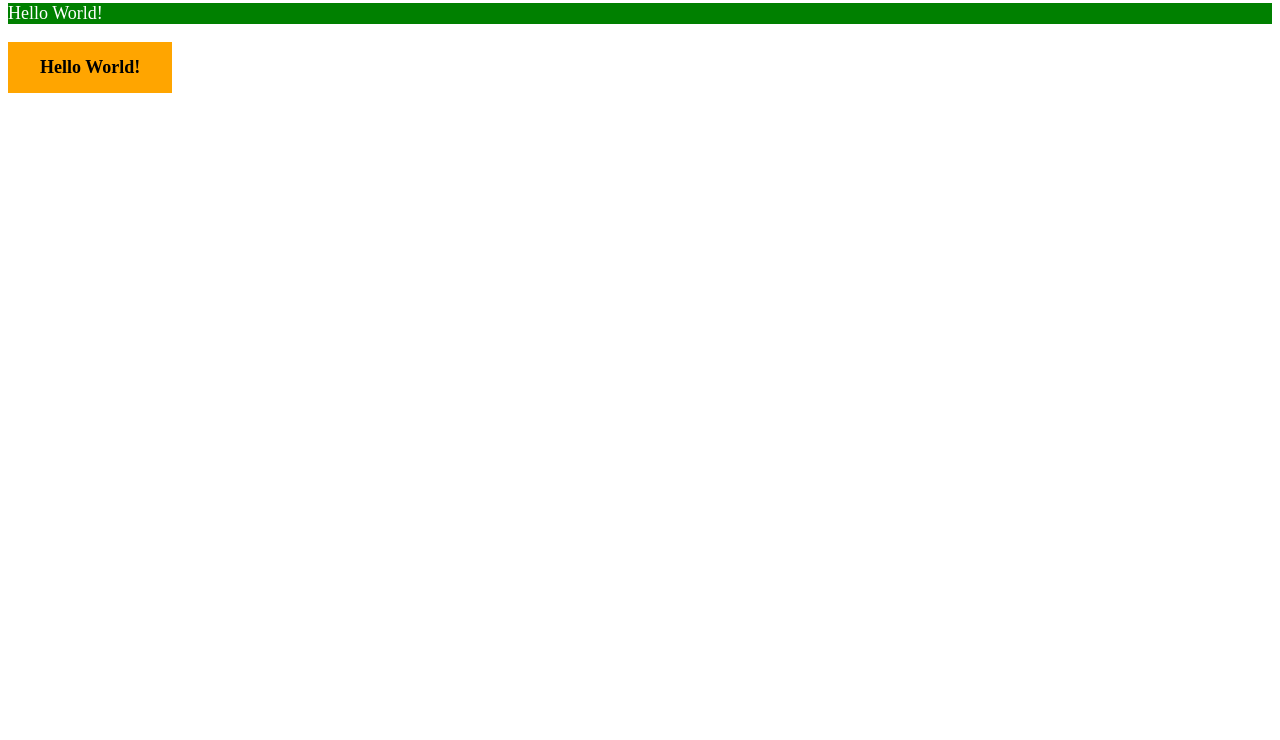
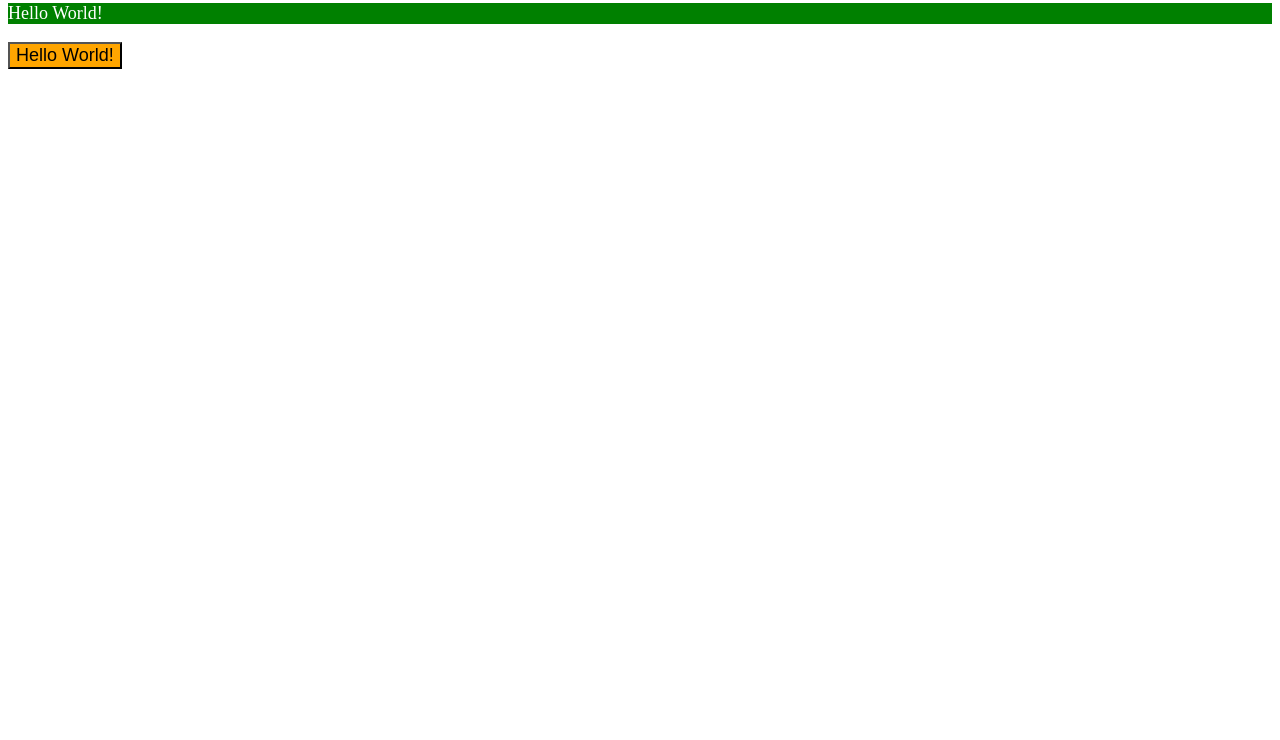
Before and after one commit to autosonic7/CSS-practice_Ex1, a plain HTML site: page index.html in a window 1280 px wide. Shown: the part 60-800 px from the top of the page. Drawn offline with Linux system fonts and the light colour scheme.

Commit message:
Changed the button

```diff
--- a/index.html
+++ b/index.html
@@ -15,6 +15,7 @@
 <body>
 <div>Hello World!</div>
 <p>Hello World!</p>
-<div style="color:black; padding: 15px 32px; text-align:center; display: inline-block; font-size: 18px;background-color:orange;cursor: pointer;">Hello World!</div>
+<button style="background-color:orange; font-size:18px">Hello World!</button>
+<!-- <div style="color:black; padding: 15px 32px; text-align:center; display: inline-block; font-size: 18px;background-color:orange;cursor: pointer;">Hello World!</div> -->
 </body>
 </html>
```
